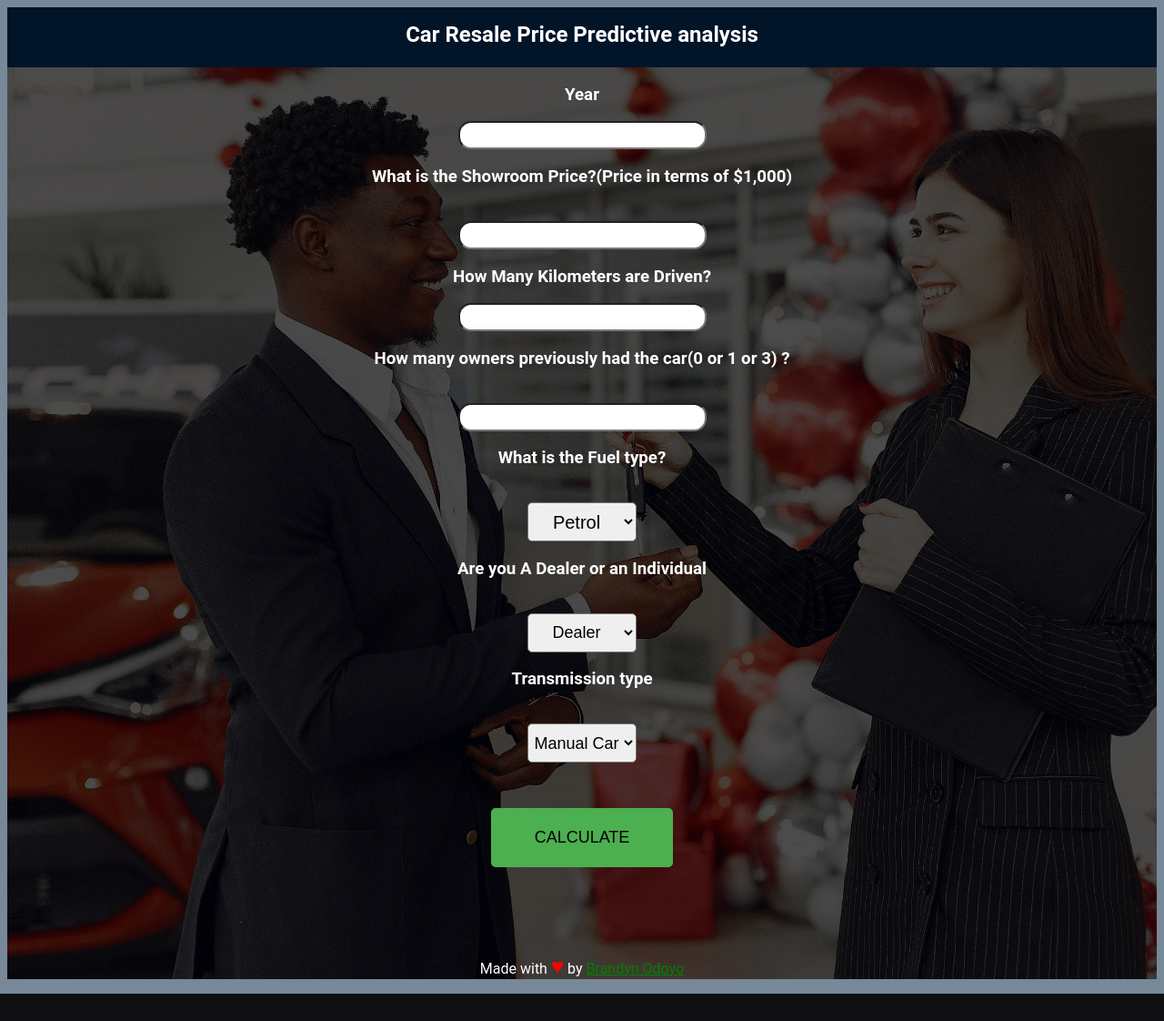
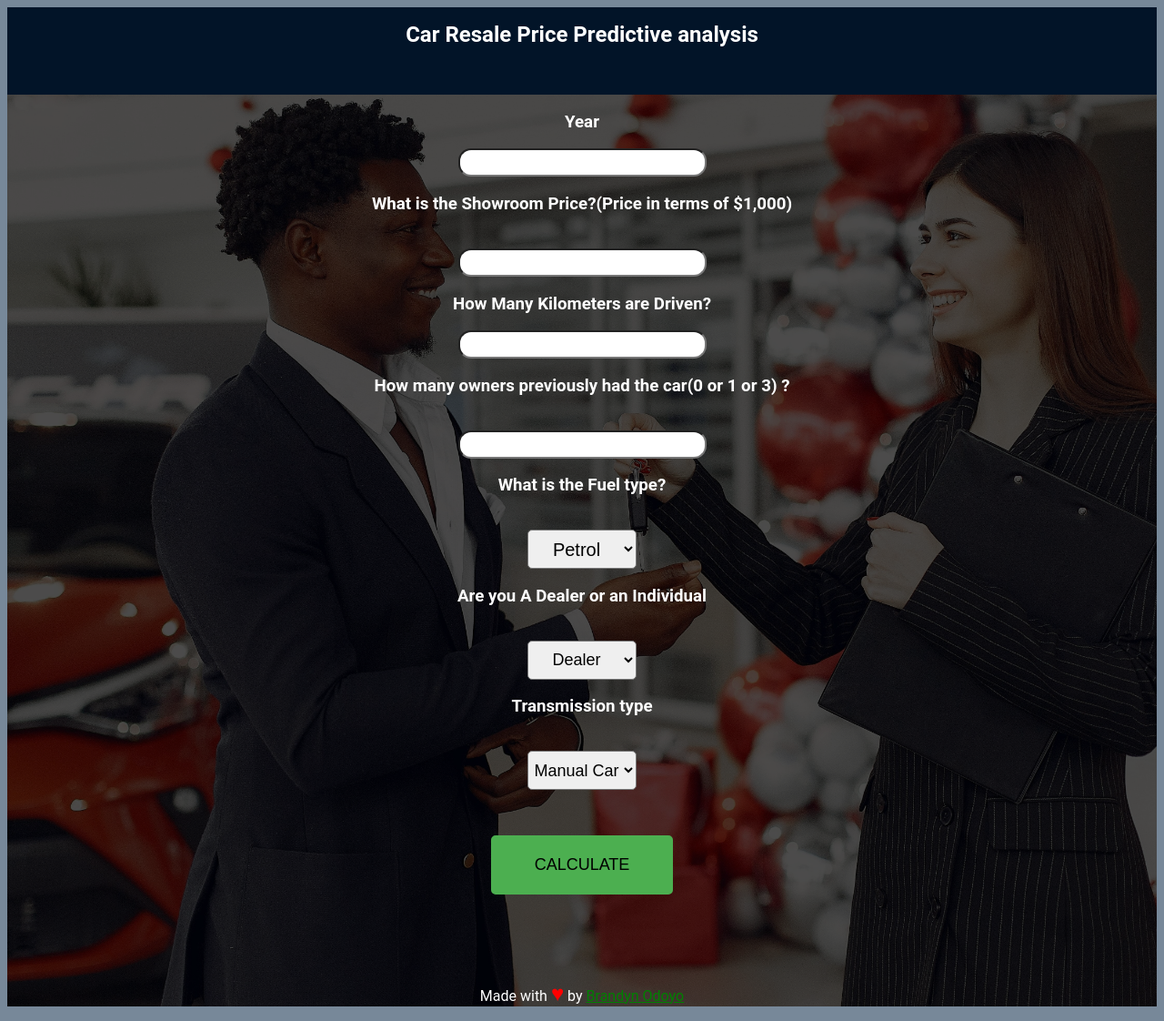
Before and after one commit to brandynbrandz/car_price_regression, a Flask app: page / in a window 1280 px wide. Shown: the whole page at 91% size. Before the commit the page ends 1092 px from the top, so only its background shows below. Run offline with Flask 2, Linux system fonts and the light colour scheme; parts of the project's set-up code (start-up, migrations or seed data) failed here and were passed over.

Commit message:
update index

```diff
--- a/templates/index.html
+++ b/templates/index.html
@@ -62,6 +62,7 @@
                 font-size: 1.5rem;
                 color: white;
                 line-height: 1px;
+                padding-bottom: 40px;
              /*   text-align: left;*/
             }
             body {
```
